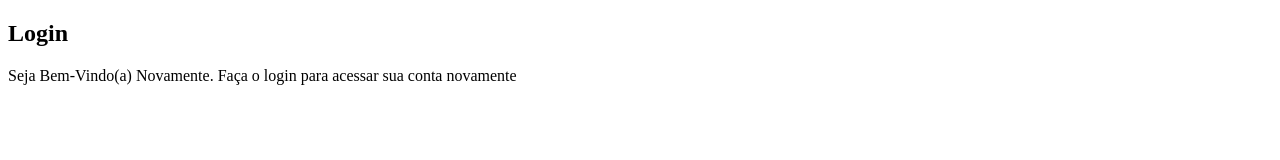
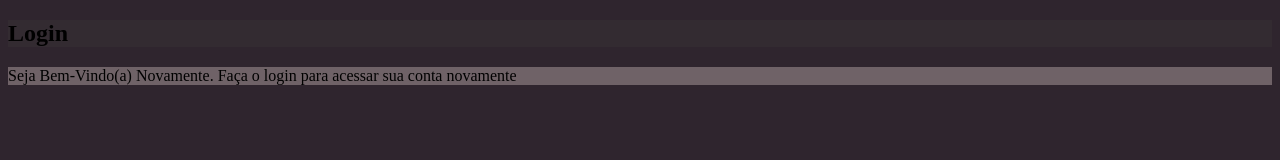
Before and after one commit to 99Mtss/Projeto-Login, a plain HTML site: page index.html in a window 1280 px wide. Drawn offline with Linux system fonts and the light colour scheme.

Commit message:
cores do projeto

```diff
--- a/ESTILOS/style.css
+++ b/ESTILOS/style.css
@@ -14,3 +14,13 @@ Texto secundário: #6F6267
 Borda: #3D3140
 Detalhes: #BF9677 — nude/dourado queimado
 */
+
+body{
+    background-color: #2F252E;
+}
+p{
+    background-color: #6F6267;
+}
+h1{
+    background-color: #332B31 ;
+}
```
